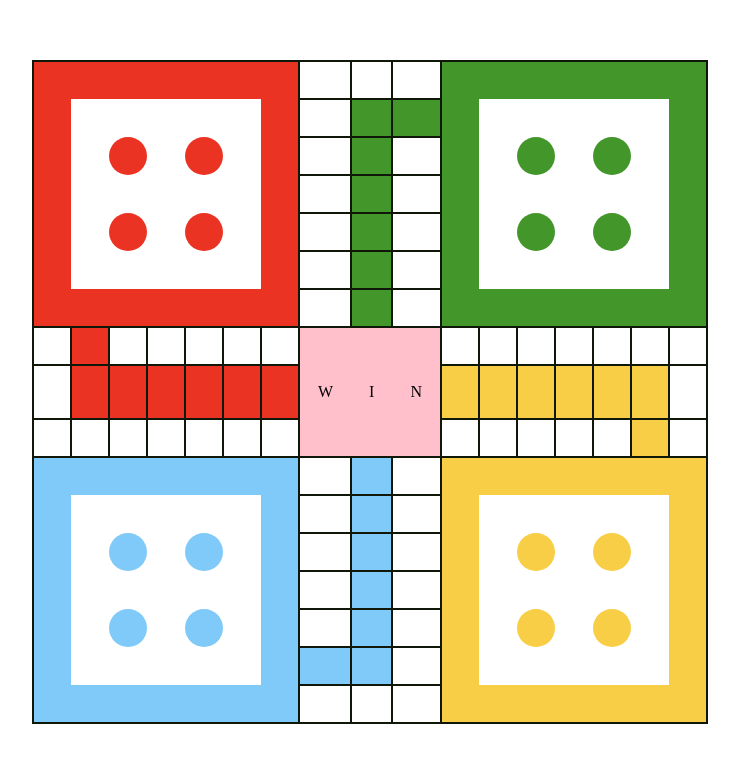
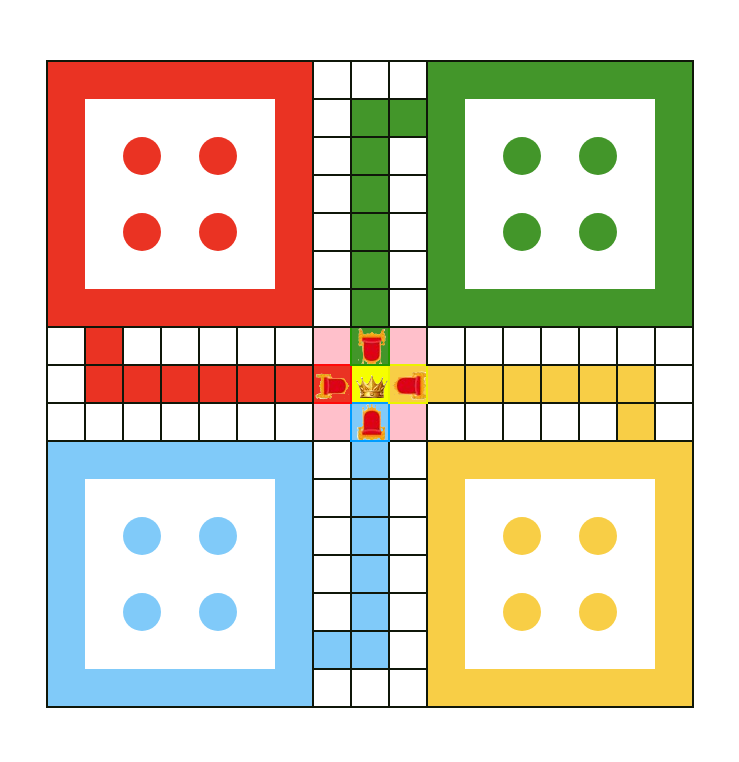
Before and after one commit to ShaikhMuhammadSami/html-css-ludo, a plain HTML site: page index.html in a window 1280 px wide. Shown: the whole page, without its empty margins (270-1009 px from the left). Drawn offline with Linux system fonts and the light colour scheme.

Commit message:
this is an html and css ludo made using tables

```diff
--- a/index.html
+++ b/index.html
@@ -122,7 +122,7 @@
                 <td></td>
                 <td></td>
                 <td class="win-area"></td>
-                <td class="win-area"></td>
+                <td class="win-area win-area-img-green"></td>
                 <td class="win-area"></td>
                 <td></td>
                 <td></td>
@@ -140,9 +140,9 @@
                 <td  class="play-area-red"></td>
                 <td  class="play-area-red"></td>
                 <td class="play-area-red"></td>
-                <td class="win-area">W</td>
-                <td class="win-area">I</td>
-                <td class="win-area">N</td>
+                <td class="win-area win-area-img-red"></td>
+                <td class="win-area crown-img"></td>
+                <td class="win-area win-area-img-yello"></td>
                 <td class="play-area-yello"></td>
                 <td class="play-area-yello"></td>
                 <td class="play-area-yello"></td>
@@ -160,7 +160,7 @@
                 <td></td>
                 <td></td>
                 <td class="win-area"></td>
-                <td class="win-area"></td>
+                <td class="win-area win-area-img"></td>
                 <td class="win-area"></td>
                 <td></td>
                 <td></td>
--- a/style.css
+++ b/style.css
@@ -98,19 +98,38 @@ border: none;
 .win-area{
     border: none;
     background-color: pink;
+
 }
 
+/* blue  */
+.win-area-img{
+    background-image: url(images/blue-win.png);
 
+    background-color: #80caf9;
+    border: 2px solid #009dff;
+}
 
+/*  red */
+.win-area-img-red{
+    background-image: url(images/red-win.png);
+    background-repeat: no-repeat;
+    background-color: #ea3323;
+    border: 2px solid #ff0a0a;
+}
+/* green */
+.win-area-img-green{
+    background-image: url(images/green-win.png);
+    background-color: #43962a;
+    border: 2px solid #239800;
+}
+/* yello */
+.win-area-img-yello{
+    background-image: url(images/yello-win.png);
+    background-color: #f8ce46;
+    border: 2px solid #ebf300;
+}
 
-
-/*
-echo "# html-css-ludo" >> README.md
-git init
-git add README.md
-git commit -m "first commit"
-git branch -M main
-git remote add origin https://github.com/ShaikhMuhammadSami/html-css-ludo.git
-git push -u origin main
-
- */
+.crown-img{
+    background-image: url(images/crown-pic-removebg-preview.png);
+    background-color:#f6ff00;
+}
```
Also changed, not shown: images/blue-win.png (added), images/crown-pic-removebg-preview.png (added), images/green-win.png (added), images/red-win.png (added), images/yello-win.png (added), ludo-pic.png (added), 4 other files.
